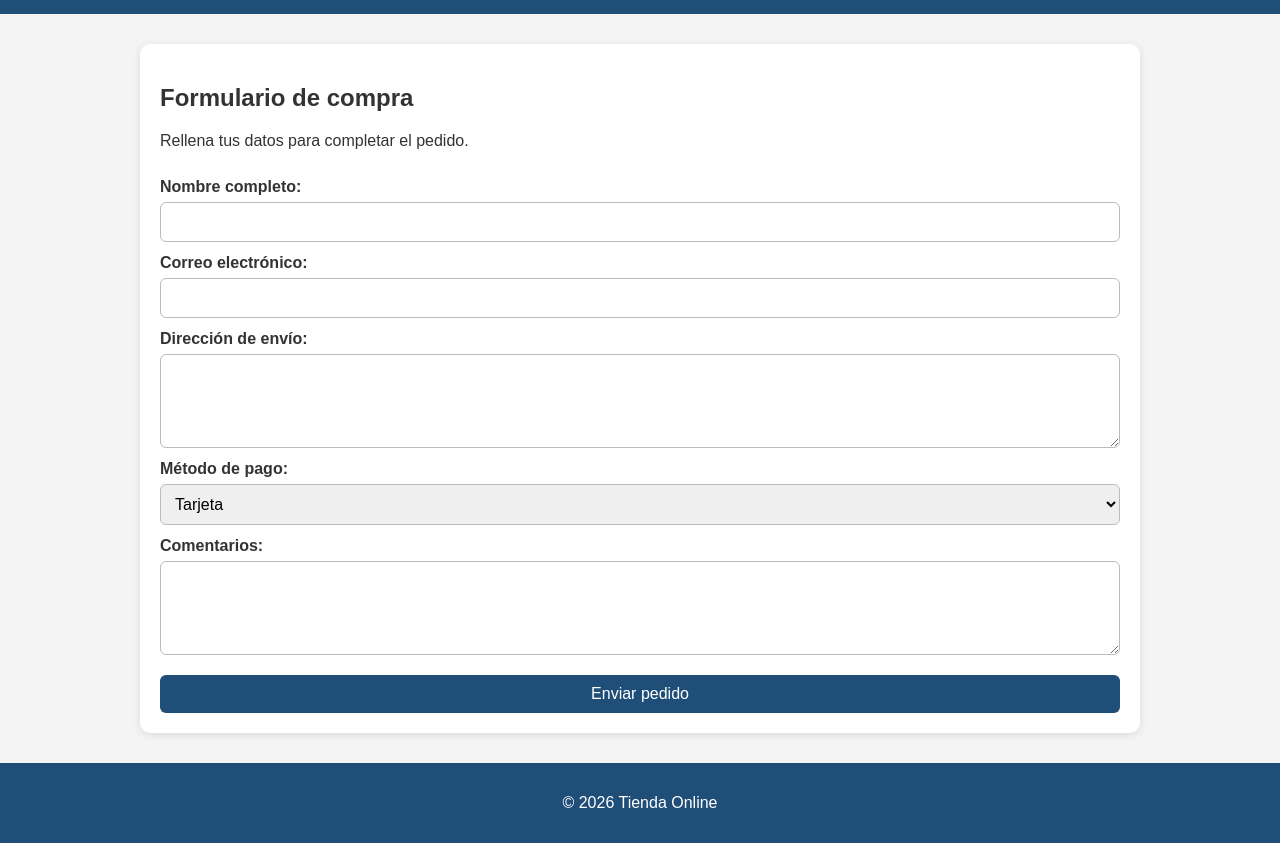
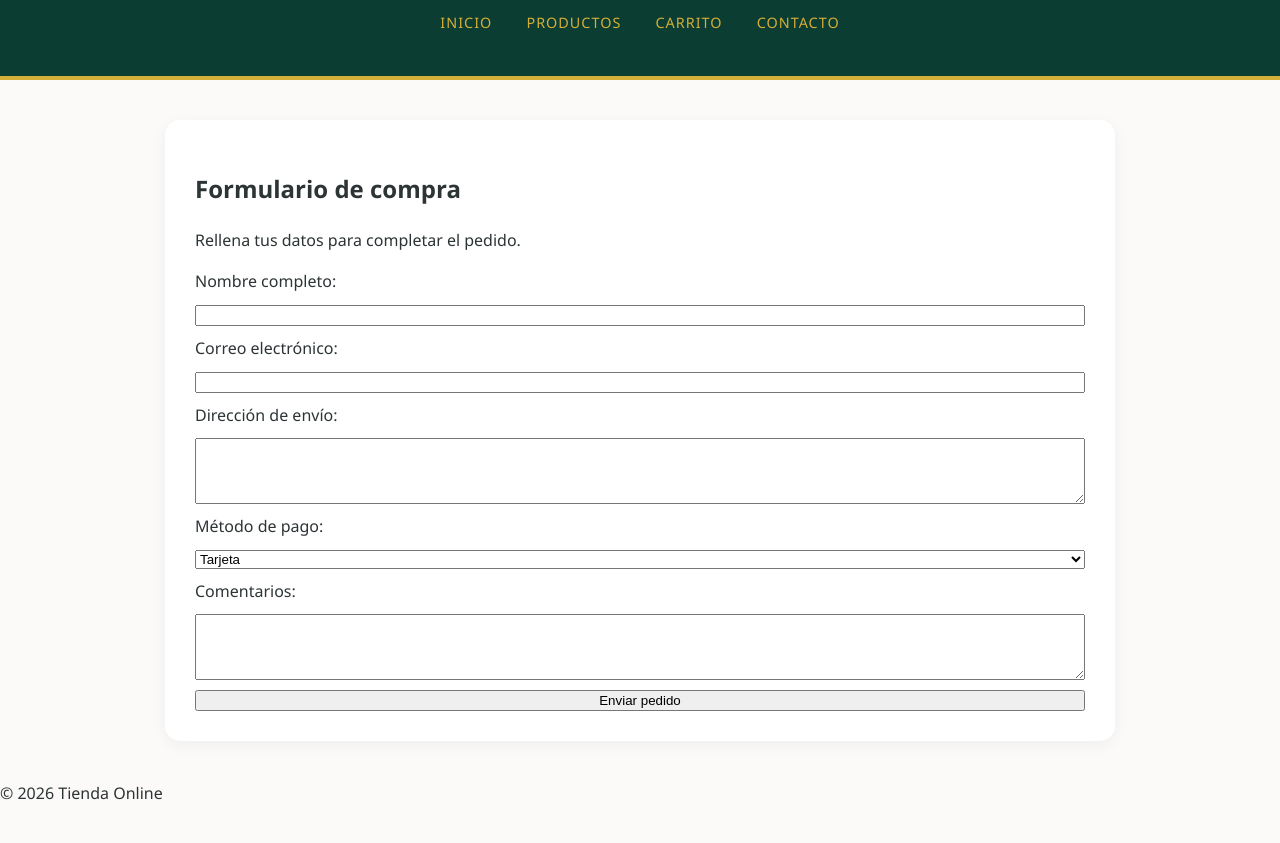
Before and after one commit to inesgonzalez29/practica4, a plain HTML site: page contacto.html in a window 1280 px wide. Shown: the part 124-967 px from the top of the page. Drawn offline with Linux system fonts and the light colour scheme.

Commit message:
Update styles.css

```diff
--- a/styles.css
+++ b/styles.css
@@ -1,100 +1,84 @@
 body {
-  font-family: Arial, sans-serif;
+  font-family: 'Segoe UI', Tahoma, Geneva, Verdana, sans-serif;
   margin: 0;
-  background-color: #f4f4f4;
-  color: #333;
+  background-color: #fcfaf8;
+  color: #2d3436;
+  line-height: 1.6;
 }
 
 header {
-  background-color: #1f4e79;
-  color: white;
-  padding: 20px;
+  background-color: #0b3d33;
+  color: #f1f2f6;
+  padding: 40px 20px;
   text-align: center;
+  border-bottom: 4px solid #d4af37;
 }
 
 nav {
-  margin-top: 15px;
+  margin-top: 20px;
 }
 
 nav a {
+  color: #d4af37;
+  text-decoration: none;
+  margin: 0 15px;
+  text-transform: uppercase;
+  font-size: 0.9em;
+  letter-spacing: 1px;
+  transition: 0.3s;
+}
+
+nav a:hover {
   color: white;
-  text-decoration: none;
-  margin: 0 12px;
-  font-weight: bold;
+  text-decoration: underline;
 }
 
 main {
-  width: 90%;
-  max-width: 1000px;
-  margin: 30px auto;
+  width: 85%;
+  max-width: 950px;
+  margin: 40px auto;
 }
 
-section {
+section, article {
   background-color: white;
-  padding: 20px;
-  margin-bottom: 25px;
-  border-radius: 10px;
-  box-shadow: 0 2px 8px rgba(0, 0, 0, 0.1);
+  padding: 30px;
+  margin-bottom: 30px;
+  border-radius: 15px;
+  box-shadow: 0 4px 15px rgba(0, 0, 0, 0.05);
 }
 
 img, iframe {
   max-width: 100%;
-  border-radius: 8px;
-  margin-top: 10px;
+  border-radius: 12px;
+  margin-top: 15px;
+  border: 1px solid #eee;
 }
 
 table {
   width: 100%;
   border-collapse: collapse;
-  margin-top: 15px;
-}
-
-table, th, td {
-  border: 1px solid #ccc;
+  margin-top: 20px;
+  overflow: hidden;
+  border-radius: 8px;
 }
 
 th, td {
-  padding: 12px;
-  text-align: center;
+  padding: 15px;
+  text-align: left;
+  border-bottom: 1px solid #eee;
 }
 
 th {
-  background-color: #e8f1f8;
+  background-color: #0b3d33;
+  color: white;
+  font-weight: 500;
 }
 
 form {
   display: flex;
   flex-direction: column;
+  gap: 10px;
 }
 
-label {
-  margin-top: 12px;
-  margin-bottom: 6px;
-  font-weight: bold;
-}
-
-input, textarea, select, button {
-  padding: 10px;
-  font-size: 16px;
-  border-radius: 6px;
-  border: 1px solid #bbb;
-}
-
-button {
-  margin-top: 20px;
-  background-color: #1f4e79;
-  color: white;
-  border: none;
-  cursor: pointer;
-}
-
-button:hover {
-  background-color: #163a5a;
-}
-
-footer {
-  text-align: center;
-  padding: 15px;
-  background-color: #1f4e79;
-  color: white;
-}
+input, textarea, select {
+  padding
```
